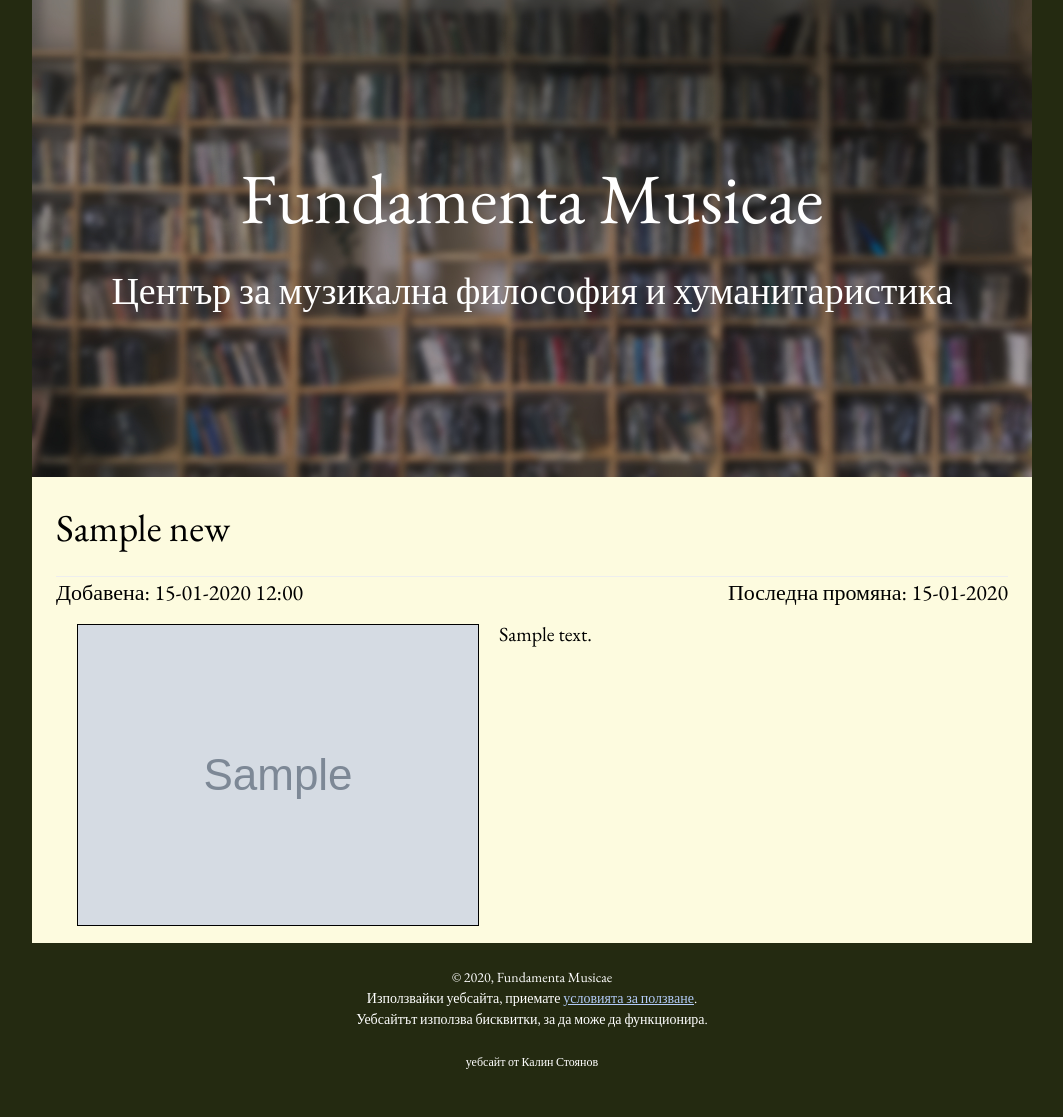
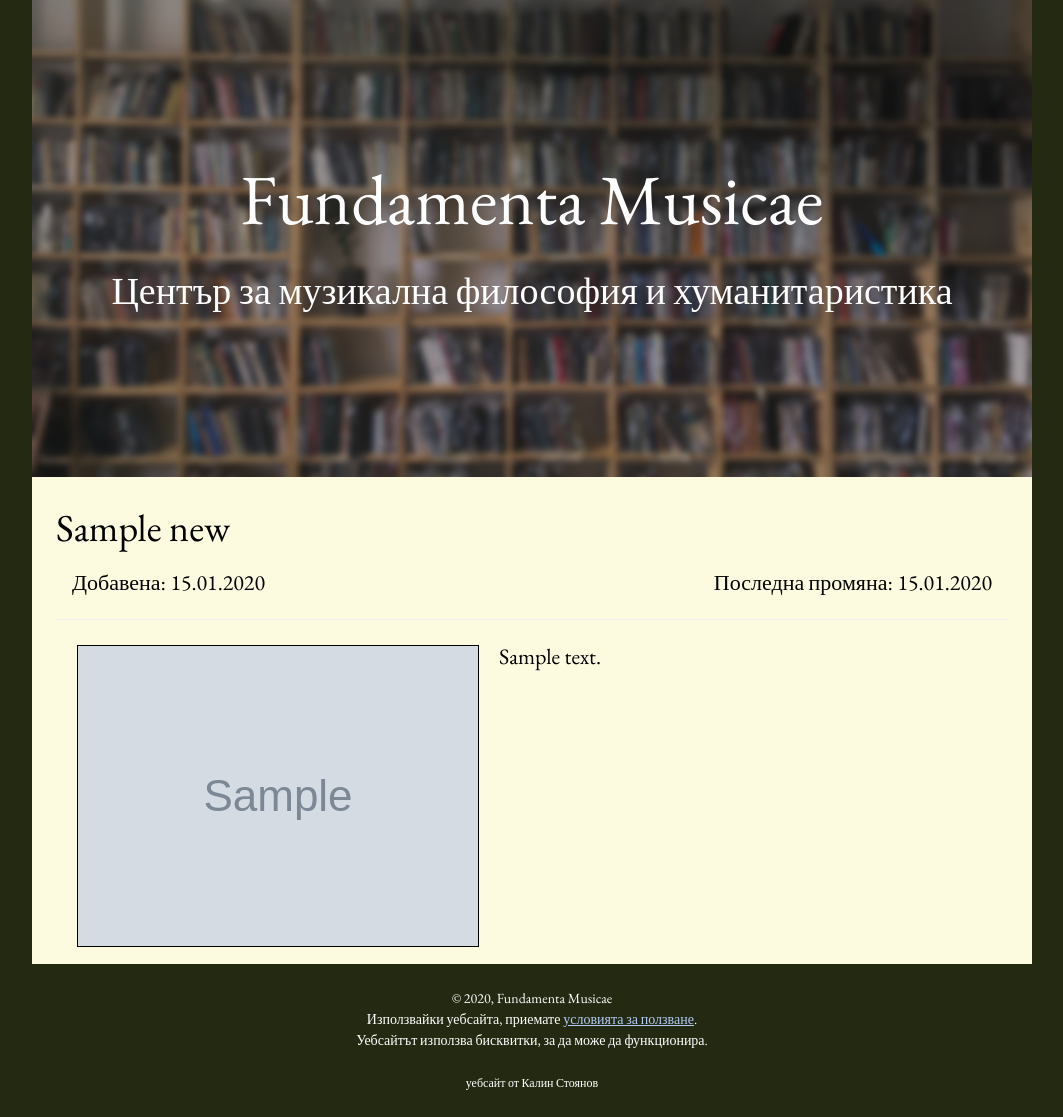
Before and after one commit to kgskgs/musicae_web, a Django app: page /news/1 in a window 1280 px wide. Shown: the whole page, without its empty margins (108-1171 px from the left). Before the commit the page ends 1069 px from the top, so only its background shows below. Run offline with Django 3.2, Linux system fonts and the light colour scheme; tables that the repository leaves empty hold one stand-in row (values such as "Sample post"); grey boxes marked "Sample" are stand-in pictures; parts of the project's set-up code (start-up, migrations or seed data) failed here and were passed over.

Commit message:
corrections 6.10

```diff
--- a/musicae_base/static/musicae_base/musicae.css
+++ b/musicae_base/static/musicae_base/musicae.css
@@ -33,10 +33,10 @@ h1{font-size:66px;}
 h2{font-size:50px;}
 h3{font-size:38px;}
 h4{font-size:26px;}
-h5{font-size:22px;}
-h6{font-size:21px;}
-.menu-text{font-size:20px;}
-div{font-size:20px;}
+h5{font-size:24px;}
+h6{font-size:23px;}
+.menu-text{font-size:22px;}
+div{font-size:22px;}
 
 .pubTitle{font-size:34px !important;}
 .pubText{font-size:24px !important;}
--- a/musicae_content/templates/musicae_content/index.html
+++ b/musicae_content/templates/musicae_content/index.html
@@ -20,13 +20,11 @@
 <!---->
 {% if newsGrp|get_item:"show_news" %}
 
-<div class="w3-center"><h4>{{newsGrp|get_item:"news_name"}}<br/>
+<div class="w3-center"><h3>{{newsGrp|get_item:"news_name"}}<br/></h3>
 {% if newsGrp|get_item:"show_arrows" %}
 <button class="w3-button mus-hover-ochre w3-medium" onclick="plusDivs(-1, {{loopInd}})">&#10094;</button>
 <button class="w3-button mus-hover-ochre w3-medium" onclick="plusDivs(+1, {{loopInd}})">&#10095;</button>
 {% endif %}
-</h4>
-
 </div>
 
 <div class="w3-row w3-margin-bottom newsGrpParent">
--- a/musicae_content/templates/musicae_content/news_detail.html
+++ b/musicae_content/templates/musicae_content/news_detail.html
@@ -5,9 +5,11 @@
 
 {% block content %}
 <h3>{{news.title}}</h3>
-<h5 class="w3-left">{% trans "Добавена: "%}{{news.added|date:'d-m-Y H:i'}}</h5>
+<div class="w3-container noPaddingSmall">
+<span class="w3-left">{% trans "Добавена: "%}{{news.added|date:'d.m.Y'}}</span>
 {% if news.changed %}
-<h5 class="w3-right">{% trans "Последна промяна: "%}{{news.changed|date:'d-m-Y'}}</h5>
+<span class="w3-right">{% trans "Последна промяна: "%}{{news.changed|date:'d.m.Y'}}</span>
+</div>
 {% endif %}
 <hr/>
 <div class="w3-container noPaddingSmall">
--- a/musicae_content/templates/musicae_content/person_list.html
+++ b/musicae_content/templates/musicae_content/person_list.html
@@ -3,7 +3,7 @@
 {% load i18n %}
 {% block content %}
 <div class="w3-container w3-margin-bottom">
-<h2>{%trans "Членове"%}</h2>
+<h2>{%trans "Колегия"%}</h2>
 </div>
 
 <div class="pubTableWrap">
```
